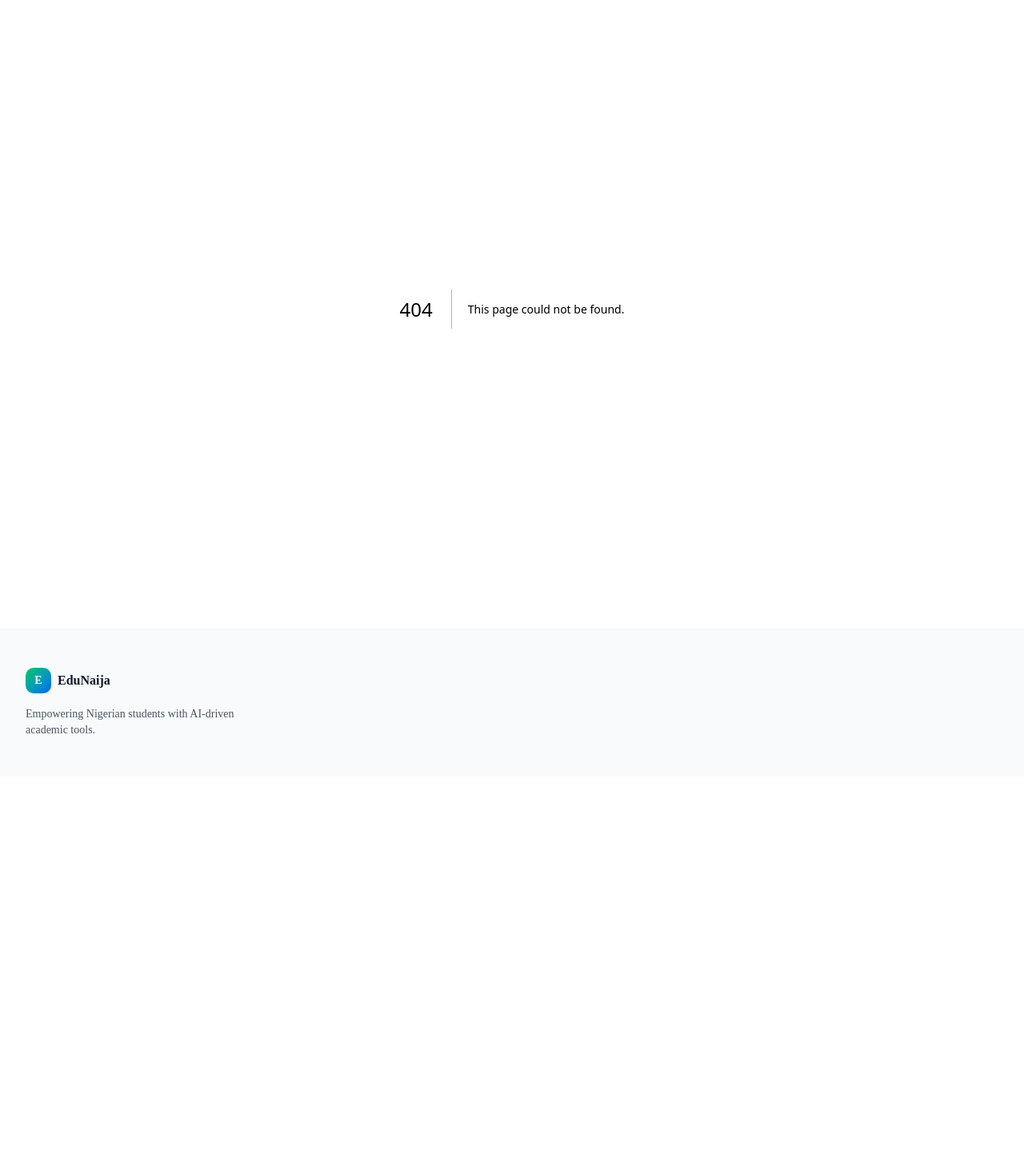
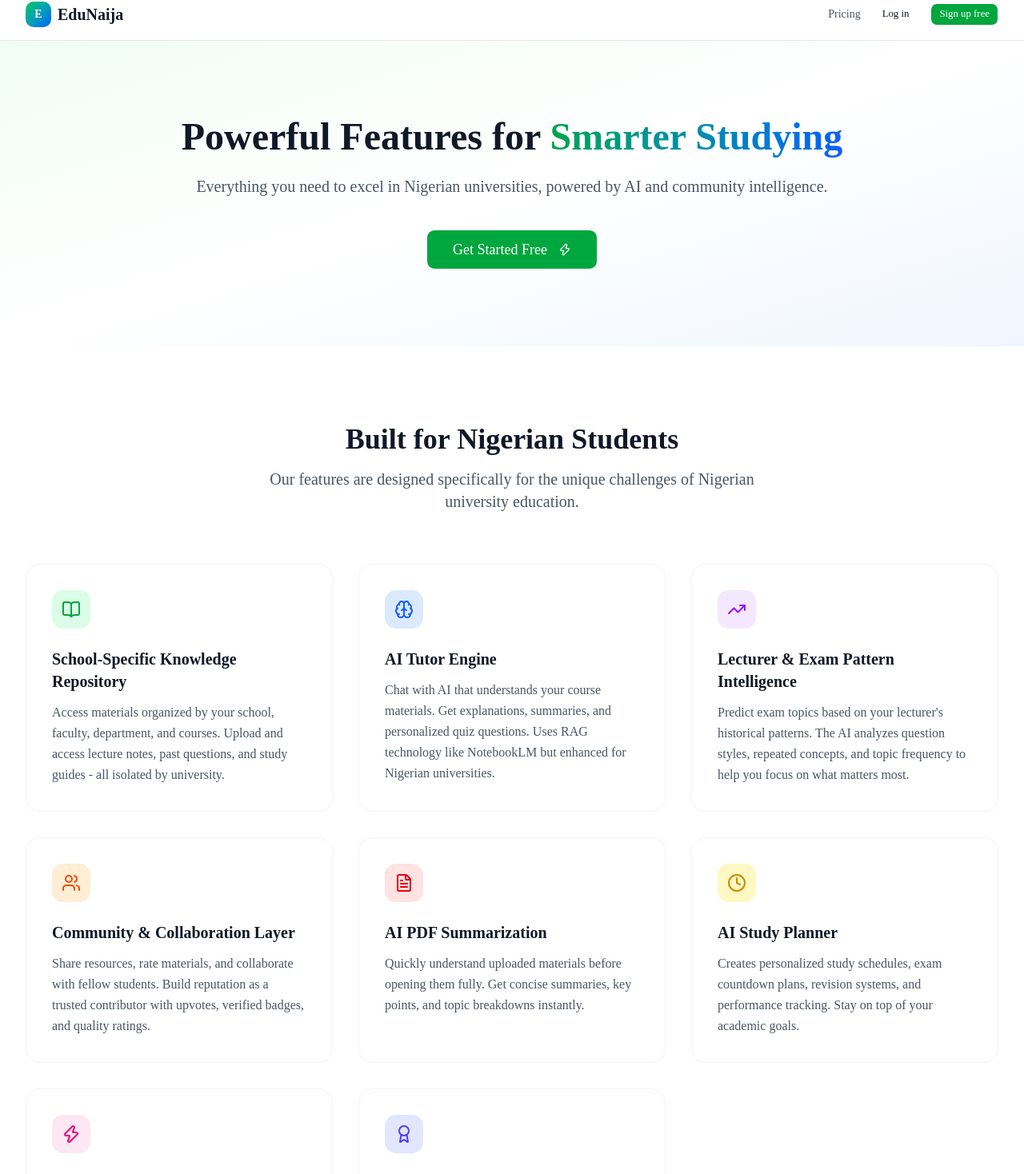
Before and after one commit to yomide01/nigerian-edtech, a Next.js app: page /features in a window 1280 px wide. Before the commit this address had no page. Shown: the part 79-1547 px from the top of the page at 80% size. Before the commit the page ends 1050 px from the top, so only its background shows below. Built offline with nearby package versions, Linux system fonts and the light colour scheme.

Commit message:
Add features page showcasing all core AI features

```diff
--- /dev/null
+++ b/src/app/features/page.tsx
@@ -0,0 +1,191 @@
+import Link from "next/link";
+import { Button } from "@/components/ui/button";
+import { BookOpen, Brain, TrendingUp, Users, Shield, Zap, FileText, Clock, Award } from "lucide-react";
+
+const features = [
+  {
+    icon: BookOpen,
+    title: "School-Specific Knowledge Repository",
+    description: "Access materials organized by your school, faculty, department, and courses. Upload and access lecture notes, past questions, and study guides - all isolated by university.",
+    color: "green",
+  },
+  {
+    icon: Brain,
+    title: "AI Tutor Engine",
+    description: "Chat with AI that understands your course materials. Get explanations, summaries, and personalized quiz questions. Uses RAG technology like NotebookLM but enhanced for Nigerian universities.",
+    color: "blue",
+  },
+  {
+    icon: TrendingUp,
+    title: "Lecturer & Exam Pattern Intelligence",
+    description: "Predict exam topics based on your lecturer's historical patterns. The AI analyzes question styles, repeated concepts, and topic frequency to help you focus on what matters most.",
+    color: "purple",
+  },
+  {
+    icon: Users,
+    title: "Community & Collaboration Layer",
+    description: "Share resources, rate materials, and collaborate with fellow students. Build reputation as a trusted contributor with upvotes, verified badges, and quality ratings.",
+    color: "orange",
+  },
+  {
+    icon: FileText,
+    title: "AI PDF Summarization",
+    description: "Quickly understand uploaded materials before opening them fully. Get concise summaries, key points, and topic breakdowns instantly.",
+    color: "red",
+  },
+  {
+    icon: Clock,
+    title: "AI Study Planner",
+    description: "Creates personalized study schedules, exam countdown plans, revision systems, and performance tracking. Stay on top of your academic goals.",
+    color: "yellow",
+  },
+  {
+    icon: Zap,
+    title: "AI Mock Test Generator",
+    description: "Select your school, course, difficulty level, and exam type. Generate realistic CBT tests, timed exams, and personalized quizzes with grading and weak-topic analysis.",
+    color: "pink",
+  },
+  {
+    icon: Award,
+    title: "Gamification & Retention",
+    description: "Study streaks, achievement systems, leaderboards, smart reminders, AI motivation, and exam countdown systems to keep you engaged throughout the semester.",
+    color: "indigo",
+  },
+];
+
+const testimonials = [
+  { name: "Chinedu O.", school: "UNILAG", text: "EduNaija helped me predict 85% of my CSC 201 exam questions. Game changer!" },
+  { name: "Amara T.", school: "OAU", text: "The AI tutor explains complex concepts better than my lecturers sometimes. Love it!" },
+  { name: "Ibrahim M.", school: "ABU", text: "Finally a platform that understands Nigerian universities. The past questions are gold." },
+];
+
+export default function FeaturesPage() {
+  return (
+    <div className="min-h-screen bg-white">
+      {/* Header */}
+      <header className="bg-white border-b border-gray-200">
+        <div className="max-w-7xl mx-auto px-4 sm:px-6 lg:px-8">
+          <div className="flex items-center justify-between h-16">
+            <Link href="/" className="flex items-center gap-2">
+              <div className="w-8 h-8 bg-gradient-to-br from-green-500 to-blue-600 rounded-lg flex items-center justify-center">
+                <span className="text-white font-bold text-sm">E</span>
+              </div>
+              <span className="font-bold text-xl text-gray-900">EduNaija</span>
+            </Link>
+            <nav className="flex items-center gap-4">
+              <Link href="/pricing" className="text-sm text-gray-600 hover:text-gray-900">Pricing</Link>
+              <Link href="/login">
+                <Button variant="ghost" size="sm">Log in</Button>
+              </Link>
+              <Link href="/signup">
+                <Button size="sm" className="bg-green-600 hover:bg-green-700 text-white">Sign up free</Button>
+              </Link>
+            </nav>
+          </div>
+        </div>
+      </header>
+
+      {/* Hero */}
+      <section className="py-24 bg-gradient-to-br from-green-50 via-white to-blue-50">
+        <div className="max-w-4xl mx-auto px-4 sm:px-6 lg:px-8 text-center">
+          <h1 className="text-5xl font-bold text-gray-900 mb-6">
+            Powerful Features for
+            <span className="text-transparent bg-clip-text bg-gradient-to-r from-green-600 to-blue-600"> Smarter Studying</span>
+          </h1>
+          <p className="text-xl text-gray-600 mb-10">
+            Everything you need to excel in Nigerian universities, powered by AI and community intelligence.
+          </p>
+          <Link href="/signup">
+            <Button size="lg" className="bg-green-600 hover:bg-green-700 text-white px-8 py-6 text-lg">
+              Get Started Free
+              <Zap className="ml-2 w-5 h-5" />
+            </Button>
+          </Link>
+        </div>
+      </section>
+
+      {/* Features Grid */}
+      <section className="py-24 bg-white">
+        <div className="max-w-7xl mx-auto px-4 sm:px-6 lg:px-8">
+          <div className="text-center mb-16">
+            <h2 className="text-4xl font-bold text-gray-900 mb-4">
+              Built for Nigerian Students
+            </h2>
+            <p className="text-xl text-gray-600 max-w-2xl mx-auto">
+              Our features are designed specifically for the unique challenges of Nigerian university education.
+            </p>
+          </div>
+
+          <div className="grid grid-cols-1 md:grid-cols-2 lg:grid-cols-3 gap-8">
+            {features.map((feature, index) => {
+              const Icon = feature.icon;
+              const colorClasses = {
+                green: "bg-green-100 text-green-600",
+                blue: "bg-blue-100 text-blue-600",
+                purple: "bg-purple-100 text-purple-600",
+                orange: "bg-orange-100 text-orange-600",
+                red: "bg-red-100 text-red-600",
+                yellow: "bg-yellow-100 text-yellow-600",
+                pink: "bg-pink-100 text-pink-600",
+                indigo: "bg-indigo-100 text-indigo-600",
+              }[feature.color];
+
+              return (
+                <div key={index} className="p-8 rounded-2xl border border-gray-100 hover:border-green-200 hover:shadow-lg transition-all duration-300">
+                  <div className={`w-12 h-12 rounded-xl flex items-center justify-center mb-6 ${colorClasses}`}>
+                    <Icon className="w-6 h-6" />
+                  </div>
+                  <h3 className="text-xl font-semibold text-gray-900 mb-3">{feature.title}</h3>
+                  <p className="text-gray-600 leading-relaxed">{feature.description}</p>
+                </div>
+              );
+            })}
+          </div>
+        </div>
+      </section>
+
+      {/* Testimonials */}
+      <section className="py-24 bg-gray-50">
+        <div className="max-w-7xl mx-auto px-4 sm:px-6 lg:px-8">
+          <h2 className="text-4xl font-bold text-gray-900 text-center mb-16">
+            What Students Are Saying
+          </h2>
+          <div className="grid grid-cols-1 md:grid-cols-3 gap-8">
+            {testimonials.map((testimonial, index) => (
+              <div key={index} className="bg-white p-8 rounded-2xl shadow-sm border border-gray-100">
+                <div className="flex items-center gap-1 mb-4">
+                  {[1, 2, 3, 4, 5].map((star) => (
+                    <span key={star} className="text-yellow-400">★</span>
+                  ))}
+                </div>
+                <p className="text-gray-700 mb-6">"{testimonial.text}"</p>
+                <div>
+                  <p className="font-semibold text-gray-900">{testimonial.name}</p>
+                  <p className="text-sm text-gray-600">{testimonial.school}</p>
+                </div>
+              </div>
+            ))}
+          </div>
+        </div>
+      </section>
+
+      {/* CTA */}
+      <section className="py-24 bg-gradient-to-br from-green-600 to-blue-600">
+        <div className="max-w-4xl mx-auto px-4 sm:px-6 lg:px-8 text-center">
+          <h2 className="text-4xl font-bold text-white mb-6">
+            Ready to Transform Your Study Experience?
+          </h2>
+          <p className="text-xl text-green-100 mb-10">
+            Join thousands of Nigerian students using AI to study smarter, not harder.
+          </p>
+          <Link href="/signup">
+            <Button size="lg" className="bg-white text-green-600 hover:bg-gray-100 px-8 py-6 text-lg font-semibold">
+              Create Free Account
+              <Zap className="ml-2 w-5 h-5" />
+            </Button>
+          </Link>
+        </div>
+      </section>
+    </div>
+  );
+}
```
